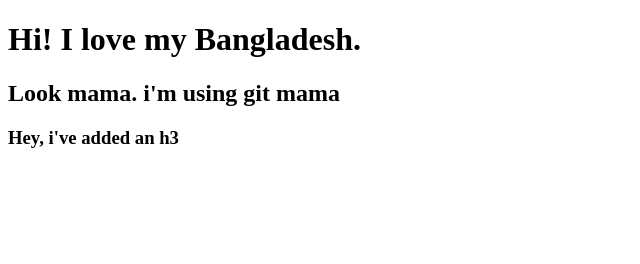
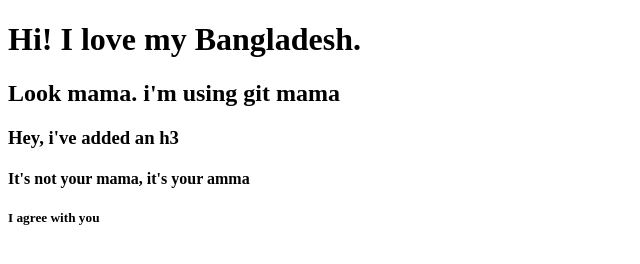
Before and after one commit to alimmondal/my-first-website, a plain HTML site: page index.html in a window 1280 px wide. Shown: the whole page, without its empty margins (0-640 px from the left). Drawn offline with Linux system fonts and the light colour scheme.

Commit message:
added two header

```diff
--- a/index.html
+++ b/index.html
@@ -9,6 +9,8 @@
     <h1>Hi! I love my Bangladesh.</h1>
     <h2>Look mama. i'm using git mama</h2>
     <H3>Hey, i've added an h3</H3>
+    <H4>It's not your mama, it's your amma</H4>
+    <h5>I agree with you</h5>
 
 
 </body>
```
